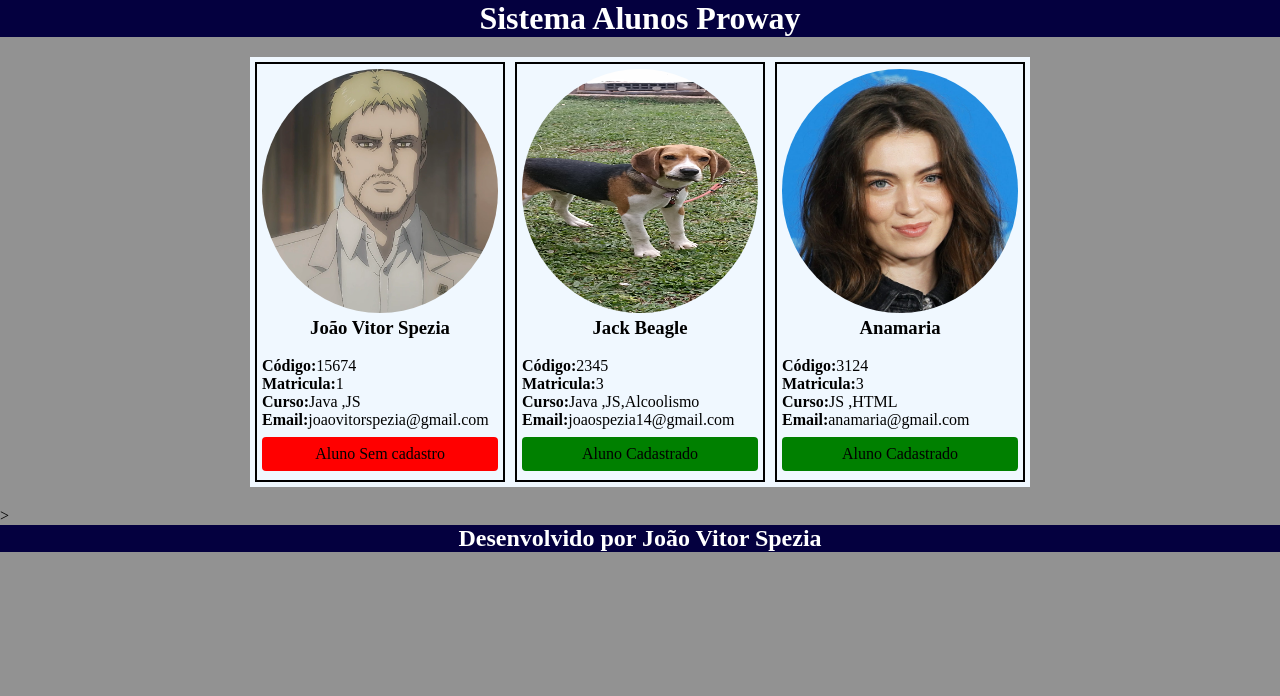
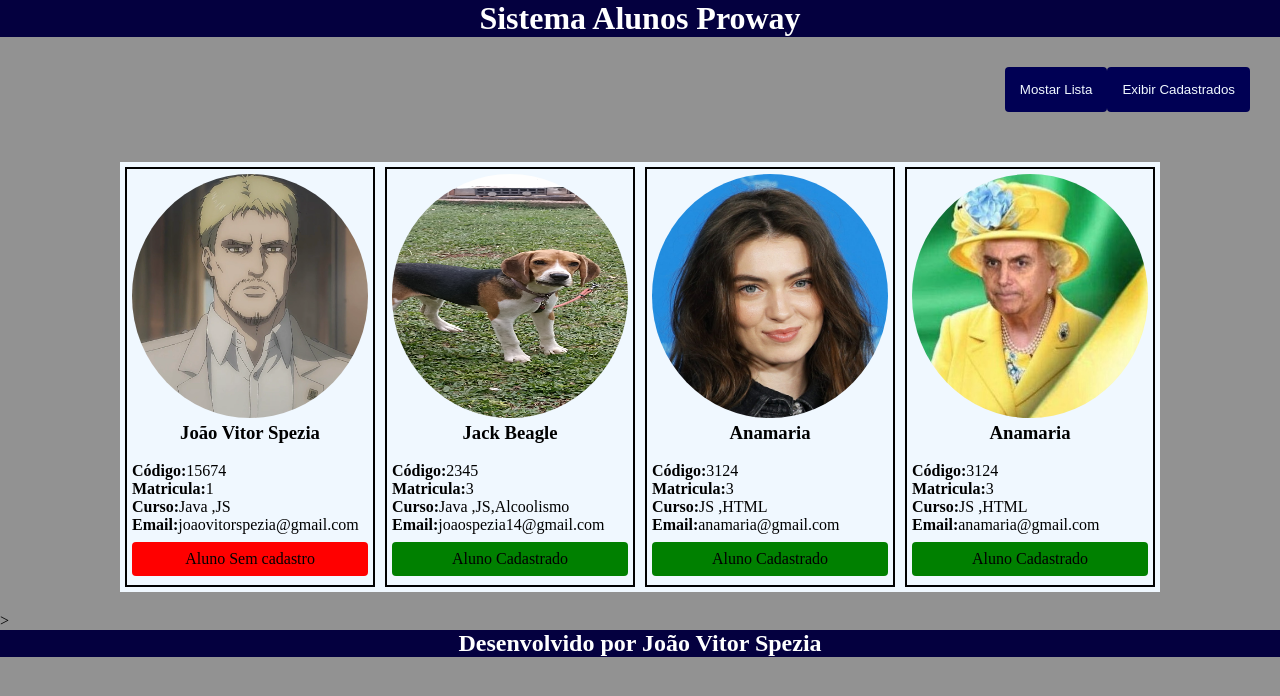
Before and after one commit to jvspezia/Controle-de-alunos, an Angular app in the folder controle-de-alunos/: page / in a window 1280 px wide. Shown: the top 696 px of the page. Built offline with nearby package versions, Linux system fonts and the light colour scheme.

Commit message:
Adicionando opções de botões

```diff
--- a/controle-de-alunos/angular.json
+++ b/controle-de-alunos/angular.json
@@ -92,5 +92,8 @@
         }
       }
     }
+  },
+  "cli": {
+    "analytics": false
   }
 }
--- a/controle-de-alunos/src/app/app.css
+++ b/controle-de-alunos/src/app/app.css
@@ -1,8 +1,16 @@
 
-header,footer{
+header{
   background-color: rgb(4, 0, 63);
   text-align: center;
   color: white;
+}
+footer{
+  background-color: rgb(4, 0, 63);
+  text-align: center;
+  color: white;
+
+
+
 }
 .cards{
   display: flex;
@@ -22,3 +30,21 @@ main{
   padding: 20px;
   display: flex;
 }
+
+.botoes{
+  margin: 30px;
+  display: flex;
+  justify-content: end;
+
+}
+.botoes button{
+background-color: rgb(0, 0, 84);
+color: aliceblue;
+padding: 15px;
+border-radius: 4px;
+border: none;
+cursor: pointer;
+}
+.botoes button:hover{
+  background-color: blueviolet;
+}
--- a/controle-de-alunos/src/app/app.html
+++ b/controle-de-alunos/src/app/app.html
@@ -1,23 +1,29 @@
 <header>
   <h1>Sistema Alunos Proway</h1>
 </header>
+<div class="botoes">
+  <button (click)="alterarExibicao()">
+    Mostar {{exibicao == 'cards' ? 'Lista':'cards'}}
+  </button>
 
+  <button (click)="cadastrados()">Exibir Cadastrados</button>
 
+</div>
 <main>
   <section class="cards" *ngIf="exibicao == 'cards'">
-
-    <app-aluno [aluno]="listaAlunos[0]"></app-aluno>
-    <app-aluno [aluno]="listaAlunos[1]"></app-aluno>
-    <app-aluno [aluno]="listaAlunos[2]"></app-aluno>
+    <app-aluno *ngFor="let alunoContador of listaAlunos"[aluno]="alunoContador"></app-aluno>
   </section>
 
   <section class="tabela"  *ngIf="exibicao == 'lista'">
     <app-lista-aluno [lista]="listaAlunos" ></app-lista-aluno>
   </section>
 
+<section *ngIf="exibicao == 'aprovados'">
+  <app-aluno *ngFor="let alunoContador of listaAlunos"[aluno]="alunoContador"></app-aluno>
+</section>
 </main>
 >
 
-<footer>
+<footer >
   <h2>Desenvolvido por João Vitor Spezia</h2>
 </footer>
--- a/controle-de-alunos/src/app/app.ts
+++ b/controle-de-alunos/src/app/app.ts
@@ -7,20 +7,22 @@ import { AlunoInterface } from './interfaces/AlunoInterface';
   standalone: false,
   styleUrl: './app.css'
 })
+
+
 export class App {
 
   //seleciona se quer exibir os cards ou a tabela
-    exibicao: string = 'cards'
- // exibicao: string = 'lista'
+  exibicao: string = 'cards'
+  //exibicao: string = 'lista'
 
-//--------------------------------------------------//
+  //--------------------------------------------------//
 
 
   protected title = 'controle-de-alunos';
 
   listaAlunos: AlunoInterface[] = [
     {
-      foto:"../../../assets/img/Reiner_Braun_29_character_image_29.jpg",
+      foto: "../../../assets/img/Reiner_Braun_29_character_image_29.jpg",
       codigo: 15674,
       matricula: 1,
       nome: 'João Vitor Spezia',
@@ -38,11 +40,22 @@ export class App {
       email: 'joaospezia14@gmail.com',
       cadastro: true,
       cursos: [
-        'Java ', 'JS',"Alcoolismo"
+        'Java ', 'JS', "Alcoolismo"
       ]
     },
     {
-      foto:"../../../assets/img/anamaria.jpg",
+      foto: "../../../assets/img/anamaria.jpg",
+      codigo: 3124,
+      matricula: 3,
+      nome: 'Anamaria',
+      email: 'anamaria@gmail.com',
+      cadastro: true,
+      cursos: [
+        'JS ', 'HTML'
+      ]
+    },
+    {
+      foto: "../../../assets/img/bolsonarainha.jpg",
       codigo: 3124,
       matricula: 3,
       nome: 'Anamaria',
@@ -53,4 +66,29 @@ export class App {
       ]
     }
   ]
+
+  alterarExibicao(): void {
+    //Implementar a regra da função
+
+    if (this.exibicao == "cards") {
+
+       this.exibicao = "lista"
+
+    }
+    else if (this.exibicao == "lista") {
+
+        this.exibicao= "cards"
+
+    }
+  }
+
+cadastrados(): void{
+
+  for(let aluno of this.listaAlunos)
+
+if(aluno.cadastro == true){
+
+
 }
+}
+}
--- a/controle-de-alunos/src/app/componentes/lista-aluno/lista-aluno.html
+++ b/controle-de-alunos/src/app/componentes/lista-aluno/lista-aluno.html
@@ -9,29 +9,14 @@
         <th>Cadastro </th>
       </tr>
 
-      <tr>
-        <td>{{lista[0].matricula}}</td>
-        <td>{{lista[0].nome}}</td>
-        <td>{{lista[0].email}}</td>
-        <td>{{lista[0].cursos}}</td>
-        <td>{{lista[0].cadastro== true? 'Cadastrado' : "Não cadastrado"}}</td>
+      <tr *ngFor="let aluno of lista">
+       <td>{{aluno.matricula}}</td>
+        <td>{{aluno.nome}}</td>
+        <td>{{aluno.email}}</td>
+        <td>{{aluno.cursos}}</td>
+        <td>{{aluno.cadastro == true ? 'Cadastrado' : 'Não cadastrado'}}</td>
       </tr>
 
-      <tr>
-        <td>{{lista[1].matricula}}</td>
-        <td>{{lista[1].nome}}</td>
-        <td>{{lista[1].email}}</td>
-        <td>{{lista[1].cursos}}</td>
-        <td>{{lista[1].cadastro== true? 'Cadastrado' : "Não cadastrado"}}</td>
-      </tr>
-
-      <tr>
-        <td>{{lista[2].matricula}}</td>
-        <td>{{lista[2].nome}}</td>
-        <td>{{lista[2].email}}</td>
-        <td>{{lista[2].cursos}}</td>
-        <td>{{lista[2].cadastro== true? 'Cadastrado' : "Não cadastrado"}}</td>
-      </tr>
 
   </table>
 </div>
--- a/controle-de-alunos/src/styles.css
+++ b/controle-de-alunos/src/styles.css
@@ -6,4 +6,7 @@
 }
 body{
   background-color: rgb(146, 146, 146);
+  display: flex;
+  flex-direction: column;
+  height: 100%;
 }
```
Also changed, not shown: controle-de-alunos/src/assets/img/bolsonarainha.jpg (added).
